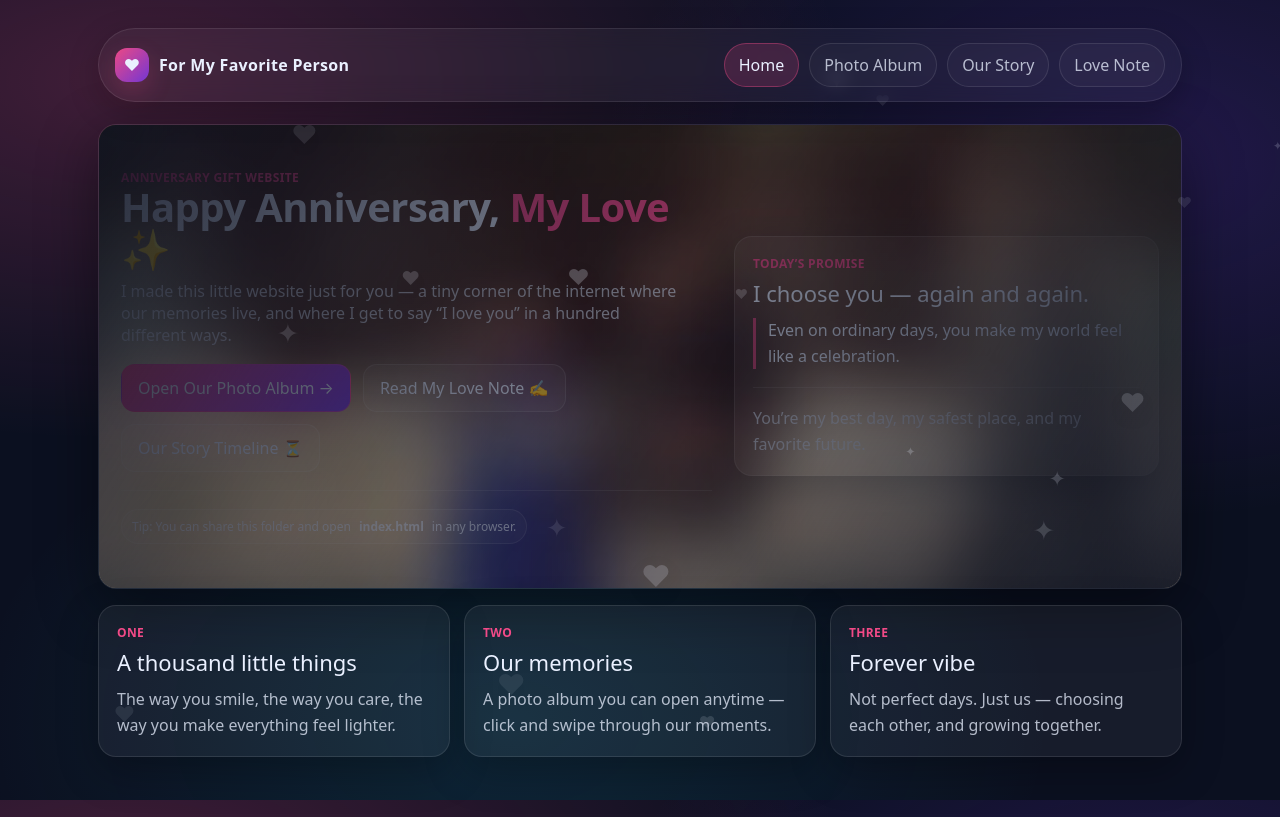
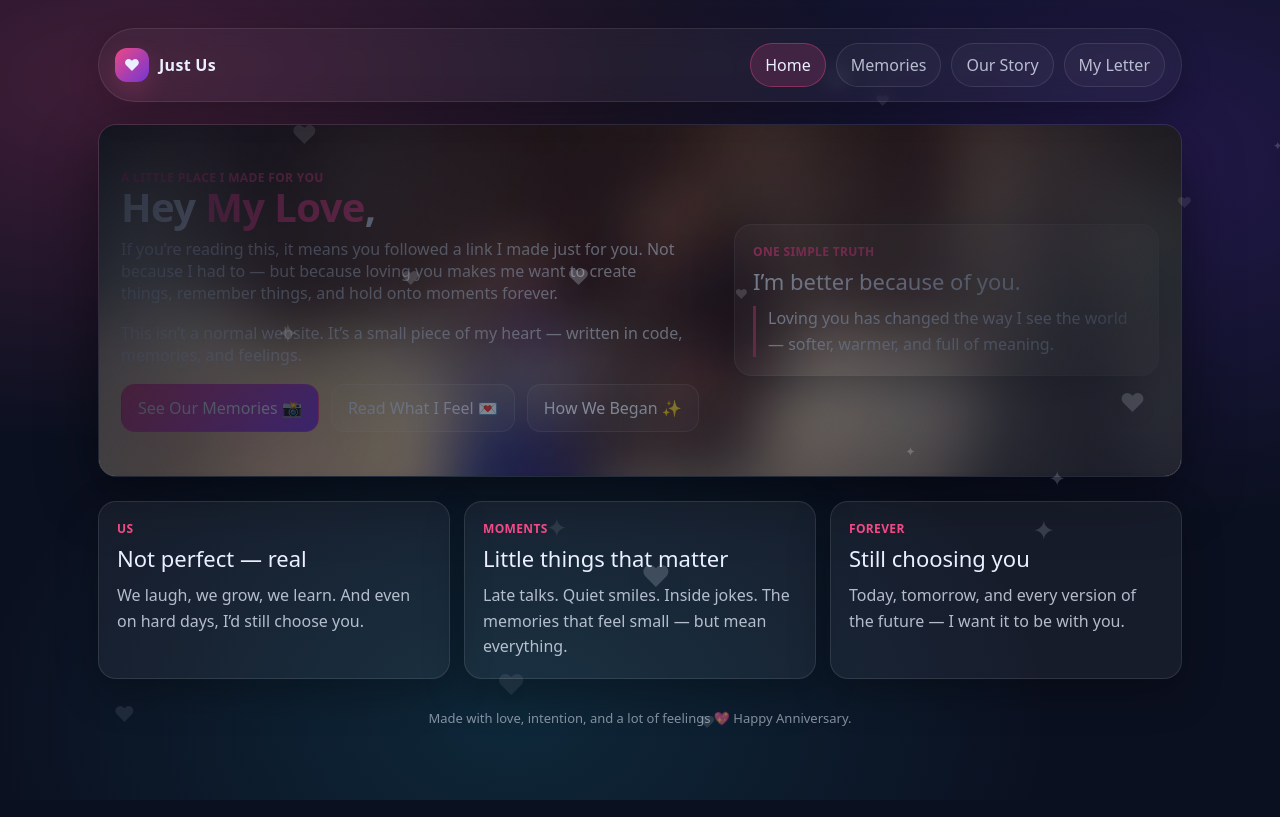
Before and after one commit to kevin01809/anniversary-websiteee, a plain HTML site: page index.html in a window 1280 px wide. Drawn offline with Linux system fonts and the light colour scheme.

Commit message:
Update index.html

```diff
--- a/index.html
+++ b/index.html
@@ -3,70 +3,108 @@
 <head>
   <meta charset="utf-8">
   <meta name="viewport" content="width=device-width, initial-scale=1">
-  <title>Happy Anniversary 💖</title>
+  <title>For You, Always 💖</title>
   <link rel="stylesheet" href="assets/css/styles.css">
 </head>
+
 <body>
   <div class="container">
+
+    <!-- TOP NOTE -->
     <div class="nav">
       <div class="brand">
         <div class="heart">❤</div>
-        <div>For My Favorite Person</div>
+        <div>Just Us</div>
       </div>
       <div class="navlinks">
         <a class="pill active" href="index.html">Home</a>
-<a class="pill" href="gallery.html">Photo Album</a>
-<a class="pill" href="story.html">Our Story</a>
-<a class="pill" href="letter.html">Love Note</a>
+        <a class="pill" href="gallery.html">Memories</a>
+        <a class="pill" href="story.html">Our Story</a>
+        <a class="pill" href="letter.html">My Letter</a>
       </div>
     </div>
 
+    <!-- HERO -->
     <div class="hero">
       <div class="hero-inner">
+
         <div>
-          <div class="kicker">ANNIVERSARY GIFT WEBSITE</div>
-          <h1 class="h-title">Happy Anniversary, <span style="color:var(--accent)">My Love</span> ✨</h1>
+          <div class="kicker">A LITTLE PLACE I MADE FOR YOU</div>
+
+          <h1 class="h-title">
+            Hey <span style="color:var(--accent)">My Love</span>,
+          </h1>
+
           <p class="h-sub">
-            I made this little website just for you — a tiny corner of the internet where our memories live,
-            and where I get to say “I love you” in a hundred different ways.
+            If you’re reading this, it means you followed a link I made just for you.
+            Not because I had to — but because loving you makes me want to create things,
+            remember things, and hold onto moments forever.
           </p>
+
+          <p class="h-sub">
+            This isn’t a normal website.
+            It’s a small piece of my heart — written in code, memories, and feelings.
+          </p>
+
           <div class="cta-row">
-            <a class="btn primary" href="gallery.html">Open Our Photo Album →</a>
-            <a class="btn" href="letter.html">Read My Love Note ✍</a>
-            <a class="btn" href="story.html">Our Story Timeline ⏳</a>
+            <a class="btn primary" href="gallery.html">See Our Memories 📸</a>
+            <a class="btn" href="letter.html">Read What I Feel 💌</a>
+            <a class="btn" href="story.html">How We Began ✨</a>
           </div>
-          <div class="divider"></div>
-          <div class="badge">Tip: You can share this folder and open <b>index.html</b> in any browser.</div>
         </div>
 
+        <!-- SIDE CARD -->
         <div class="card pad">
-          <div class="kicker">Today’s Promise</div>
-          <div class="h2">I choose you — again and again.</div>
-          <p class="p quote">Even on ordinary days, you make my world feel like a celebration.</p>
-          <div class="divider"></div>
-          <p class="p">You’re my best day, my safest place, and my favorite future.</p>
+          <div class="kicker">One Simple Truth</div>
+          <div class="h2">I’m better because of you.</div>
+          <p class="p quote">
+            Loving you has changed the way I see the world —
+            softer, warmer, and full of meaning.
+          </p>
         </div>
+
       </div>
     </div>
 
-    <div style="margin-top:16px" class="grid-3">
+    <!-- MEMORY SECTIONS -->
+    <div style="margin-top:24px" class="grid-3">
+
       <div class="card pad">
-        <div class="kicker">One</div>
-        <div class="h2">A thousand little things</div>
-        <p class="p">The way you smile, the way you care, the way you make everything feel lighter.</p>
+        <div class="kicker">Us</div>
+        <div class="h2">Not perfect — real</div>
+        <p class="p">
+          We laugh, we grow, we learn.
+          And even on hard days, I’d still choose you.
+        </p>
       </div>
+
       <div class="card pad">
-        <div class="kicker">Two</div>
-        <div class="h2">Our memories</div>
-        <p class="p">A photo album you can open anytime — click and swipe through our moments.</p>
+        <div class="kicker">Moments</div>
+        <div class="h2">Little things that matter</div>
+        <p class="p">
+          Late talks. Quiet smiles. Inside jokes.
+          The memories that feel small — but mean everything.
+        </p>
       </div>
+
       <div class="card pad">
-        <div class="kicker">Three</div>
-        <div class="h2">Forever vibe</div>
-        <p class="p">Not perfect days. Just us — choosing each other, and growing together.</p>
+        <div class="kicker">Forever</div>
+        <div class="h2">Still choosing you</div>
+        <p class="p">
+          Today, tomorrow, and every version of the future —
+          I want it to be with you.
+        </p>
       </div>
+
     </div>
 
+    <!-- FOOTER -->
+    <div class="footer">
+      Made with love, intention, and a lot of feelings 💖
+      Happy Anniversary.
+    </div>
+
+  </div>
 
   <script src="assets/js/main.js"></script>
 </body>
```
